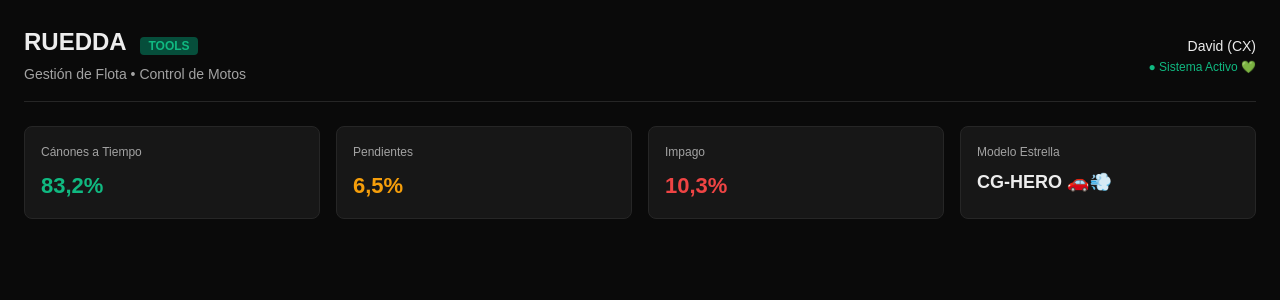
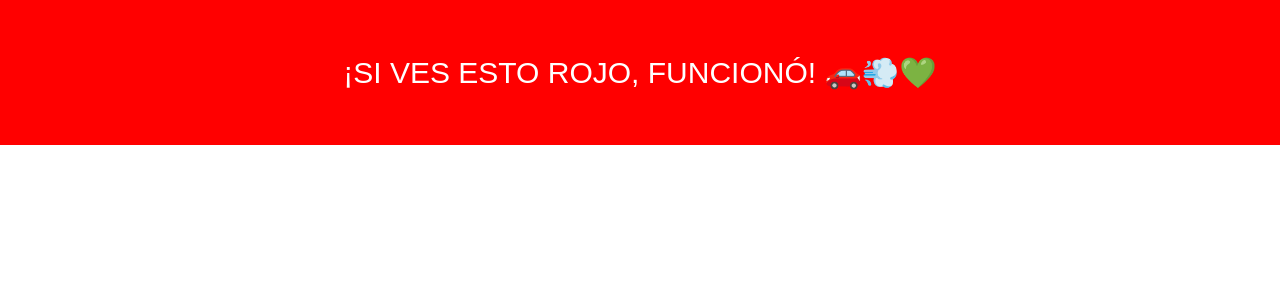
Before and after one commit to Groovie04/control-motos, a Next.js app: page / in a window 1280 px wide. Shown: the top 300 px of the page. Built offline with nearby package versions, Linux system fonts and the light colour scheme.

Commit message:
Update page.tsx

```diff
--- a/app/page.tsx
+++ b/app/page.tsx
@@ -1,37 +1,7 @@
 export default function Home() {
   return (
-    <div style={{ backgroundColor: '#0a0a0a', color: '#ededed', minHeight: '100vh', fontFamily: 'sans-serif', padding: '24px' }}>
-      {/* Encabezado */}
-      <div style={{ display: 'flex', justifyContent: 'space-between', alignItems: 'center', marginBottom: '24px', borderBottom: '1px solid #262626', paddingBottom: '16px' }}>
-        <div>
-          <h1 style={{ fontSize: '24px', fontWeight: 'bold', margin: 0 }}>RUEDDA <span style={{ fontSize: '12px', color: '#10b981', background: '#064e3b', padding: '2px 8px', borderRadius: '4px', marginLeft: '8px' }}>TOOLS</span></h1>
-          <p style={{ fontSize: '14px', color: '#a3a3a3', margin: '4px 0 0 0' }}>Gestión de Flota • Control de Motos</p>
-        </div>
-        <div style={{ textAlign: 'right' }}>
-          <span style={{ fontSize: '14px', fontWeight: '500' }}>David (CX)</span>
-          <div style={{ fontSize: '12px', color: '#10b981' }}>● Sistema Activo 💚</div>
-        </div>
-      </div>
-
-      {/* Tarjetas de Métricas */}
-      <div style={{ display: 'grid', gridTemplateColumns: 'repeat(auto-fit, minmax(200px, 1fr))', gap: '16px', marginBottom: '24px' }}>
-        <div style={{ background: '#171717', border: '1px solid #262626', padding: '16px', borderRadius: '8px' }}>
-          <p style={{ margin: '0 0 8px 0', fontSize: '12px', color: '#a3a3a3' }}>Cánones a Tiempo</p>
-          <h3 style={{ margin: 0, fontSize: '22px', fontWeight: 'bold', color: '#10b981' }}>83,2%</h3>
-        </div>
-        <div style={{ background: '#171717', border: '1px solid #262626', padding: '16px', borderRadius: '8px' }}>
-          <p style={{ margin: '0 0 8px 0', fontSize: '12px', color: '#a3a3a3' }}>Pendientes</p>
-          <h3 style={{ margin: 0, fontSize: '22px', fontWeight: 'bold', color: '#f59e0b' }}>6,5%</h3>
-        </div>
-        <div style={{ background: '#171717', border: '1px solid #262626', padding: '16px', borderRadius: '8px' }}>
-          <p style={{ margin: '0 0 8px 0', fontSize: '12px', color: '#a3a3a3' }}>Impago</p>
-          <h3 style={{ margin: 0, fontSize: '22px', fontWeight: 'bold', color: '#ef4444' }}>10,3%</h3>
-        </div>
-        <div style={{ background: '#171717', border: '1px solid #262626', padding: '16px', borderRadius: '8px' }}>
-          <p style={{ margin: '0 0 8px 0', fontSize: '12px', color: '#a3a3a3' }}>Modelo Estrella</p>
-          <h3 style={{ margin: 0, fontSize: '18px', fontWeight: 'bold' }}>CG-HERO 🚗💨</h3>
-        </div>
-      </div>
+    <div style={{ backgroundColor: 'red', color: 'white', padding: '50px', fontSize: '30px', textAlign: 'center' }}>
+      ¡SI VES ESTO ROJO, FUNCIONÓ! 🚗💨💚
     </div>
   );
 }
```
